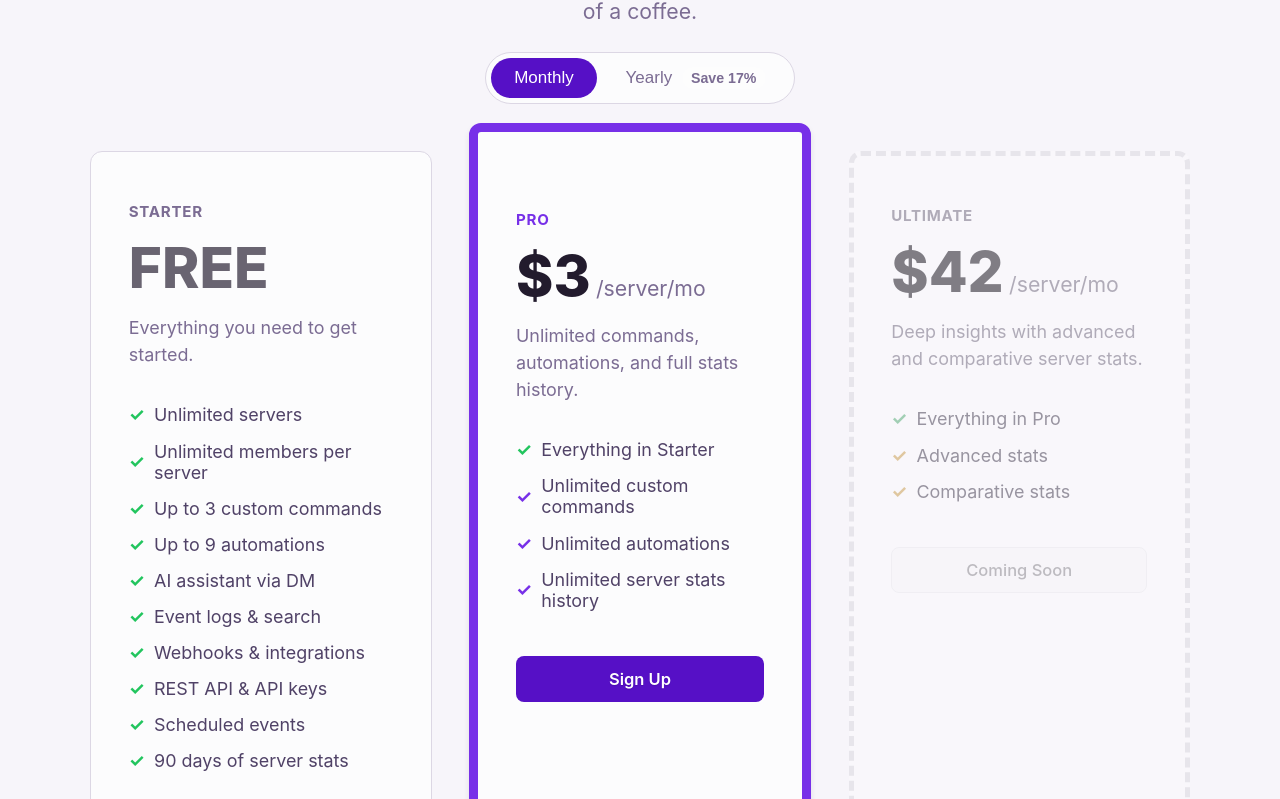
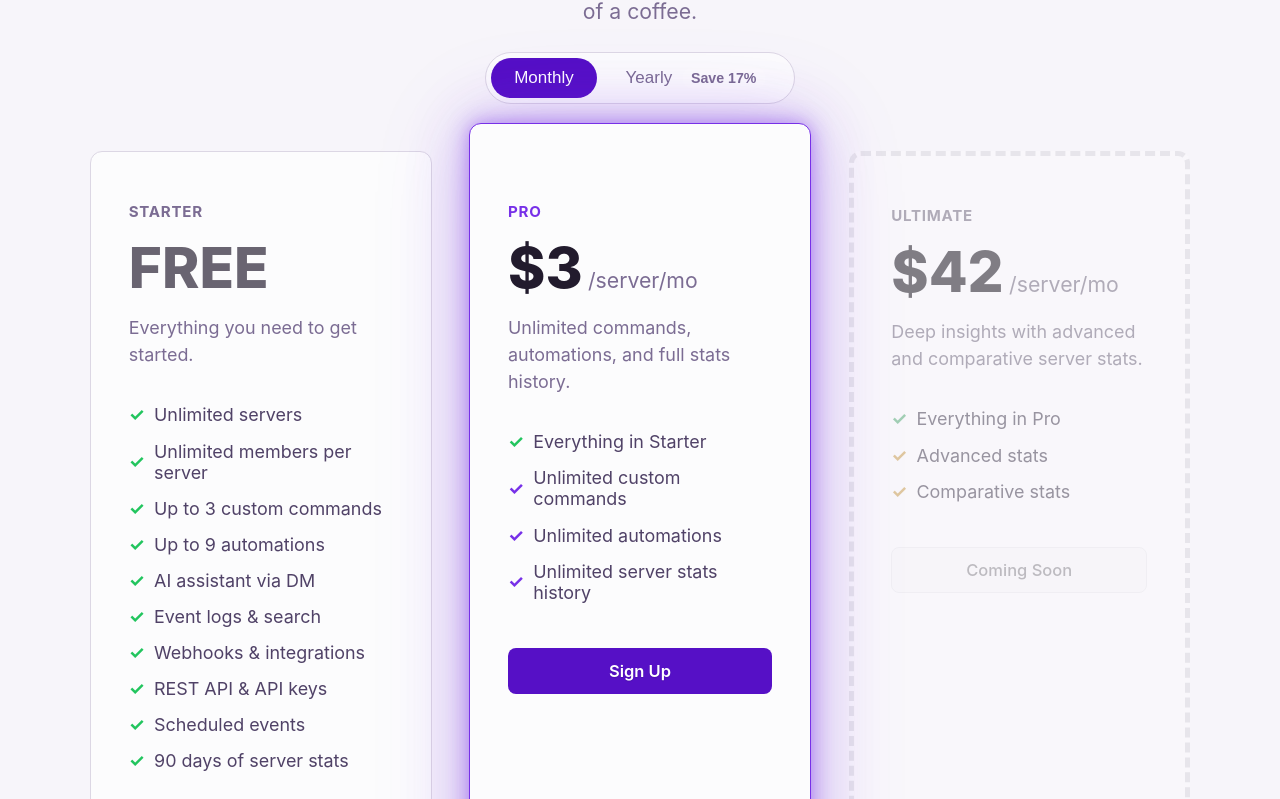
Before and after one commit to starspacegroup/spacebot, a SvelteKit app: page / in a window 1280 px wide. Shown: the part 2521-3320 px from the top of the page. Built offline with nearby package versions, Linux system fonts and the light colour scheme; no server answers.

Commit message:
feat: enhance hover effects and box-shadow for featured pricing card

```diff
--- a/src/routes/+page.svelte
+++ b/src/routes/+page.svelte
@@ -504,19 +504,30 @@
 		box-shadow: var(--shadow-lg);
 	}
 
+	.pricing-card-featured:hover {
+		box-shadow:
+			0 0 25px color-mix(in srgb, var(--color-primary) 50%, transparent),
+			0 0 50px color-mix(in srgb, var(--color-primary) 30%, transparent),
+			0 0 80px color-mix(in srgb, var(--color-primary) 15%, transparent);
+	}
+
 	.pricing-card-featured {
 		border-color: var(--color-primary);
-		border-width: 2px;
-		box-shadow: var(--shadow-md);
+		border-width: 1px;
+		box-shadow:
+			0 0 15px color-mix(in srgb, var(--color-primary) 40%, transparent),
+			0 0 30px color-mix(in srgb, var(--color-primary) 20%, transparent);
 		margin: -1.5rem 0;
 		padding: 4rem 2rem;
 		z-index: 1;
 	}
 
 	@media (min-width: 640px) {
-		.pricing-card-featured,
-		.pricing-card-coming-soon {
-			border-width: 9px;
+		.pricing-card-featured {
+			box-shadow:
+				0 0 20px color-mix(in srgb, var(--color-primary) 50%, transparent),
+				0 0 60px color-mix(in srgb, var(--color-primary) 30%, transparent),
+				0 0 100px color-mix(in srgb, var(--color-primary) 15%, transparent);
 		}
 	}
 
```
